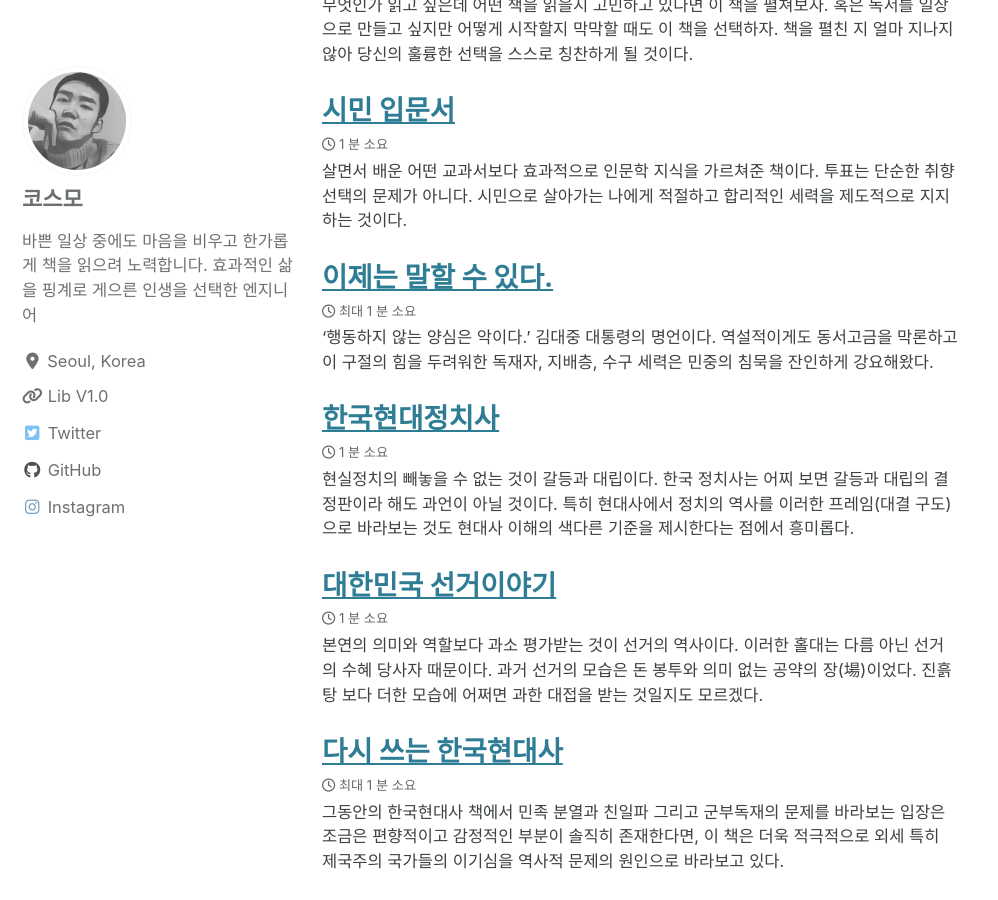
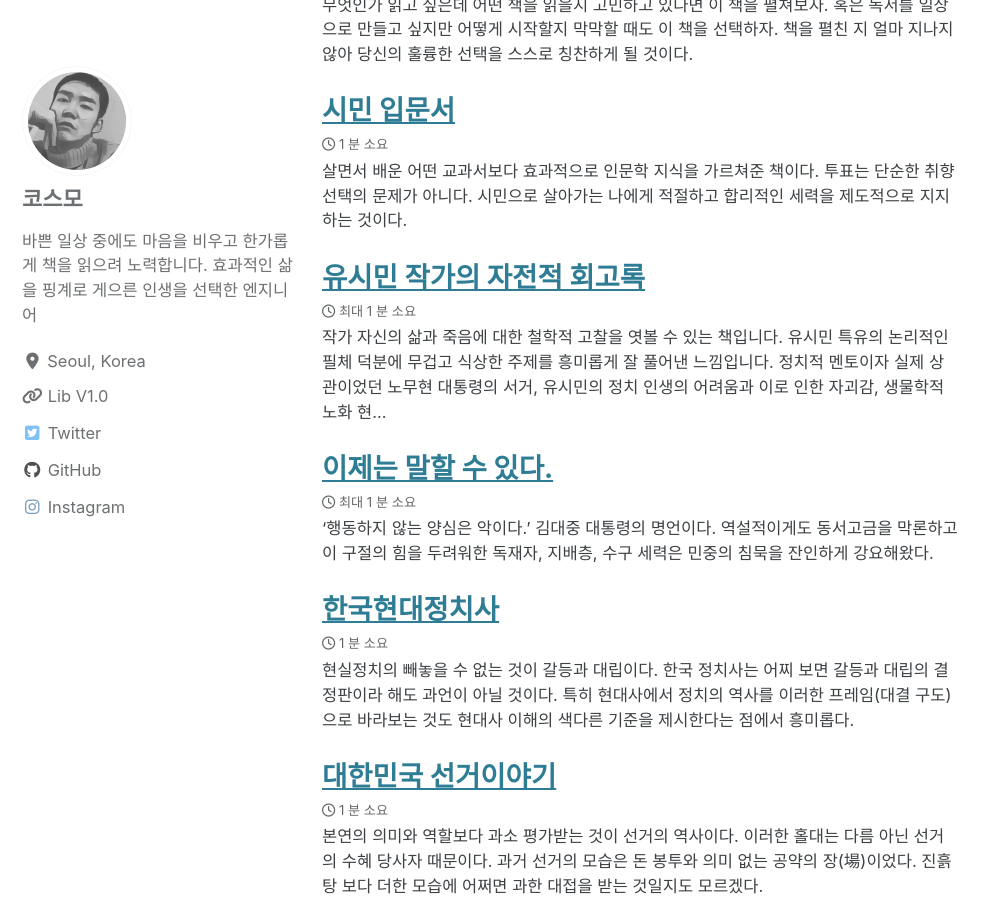
Before and after one commit to deftone2000/cosmo-s-archive, a Jekyll site: the page built from _pages/year-archive.md, in a window 1280 px wide and 900 px high, scrolled down 8385 px. Shown: the whole window, without its empty margins (0-998 px from the left). Built offline with Jekyll 4.4.1, drawn with Linux system fonts in a browser that asks for light colours; cached includes are drawn as plain includes; nearby versions of some CDN libraries; comment, search, counter and statistics services are not loaded; a style sheet for code colours, icons or effects is not loaded.

Commit message:
no message

```diff
--- a/_data/navigation.yml
+++ b/_data/navigation.yml
@@ -26,24 +26,23 @@ playground:
       - title: "NBA 2K19"
         url: /playground/pure-slasher-mixtape/
 
-# 도서 정보 사이드바 샘플
-book-info:
+# 책리뷰 사이드바용 정보(작성일자 역순정렬)
+
+# 어떻게 살 것인가
+how-to-live:
   - title: "저자"
     children:
-      - title: "저자 이름"
-        url: /
-  - title: "번역"
-    children:
-      - title: "번역자 이름"
+      - title: "유시민"
+        url: https://ridibooks.com/author/508
   - title: "출판"
     children:
-      - title: "출판사 이름"
+      - title: "생각의길"
   - title: "출간 정보"
     children:
-      - title: "2016.08.18. 종이책 출간"
+      - title: "2015.05.08. 전자책 출간"
   - title: "추가 정보"
     children:
-      - title: "리디북스, 약 11.6만 자"
+      - title: "리디북스, 약 17.6만 자"
 
 # 내 문장이 그렇게 이상한가요?
 is-my-sentence-so-strange:
--- a/_data/reading.yml
+++ b/_data/reading.yml
@@ -522,14 +522,14 @@ list:
         post_link:
 
       - title: 어떻게 살 것인가
-        post_title:
+        post_title: 유시민 작가의 자전적 회고록
         ori_title:
         cover: https://img.ridicdn.net/cover/3639000005/xxlarge
         author: 유시민
         trans:
         pub: 생각의길
         pub_info: 2015.05.08. 전자책 출간
-        post_link:
+        post_link: /책리뷰/how-to-live/
 
       - title: 우리들의 현대 침묵사
         post_title: 이제는 말할 수 있다.
```
Also changed, not shown: _posts/2017-08-24-how-to-live.md (added, +20 -0 lines).
